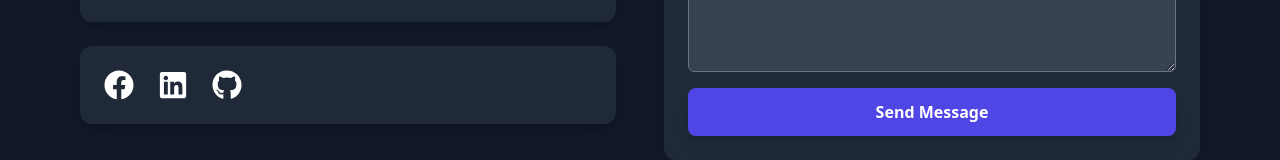
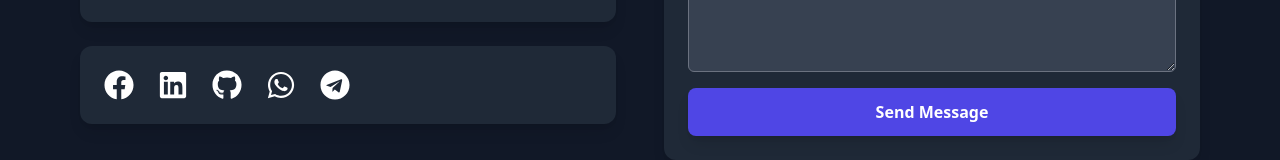
Before and after one commit to atefElhamsa/portfolio, a React (Vite) app: page / in a window 1280 px wide. Shown: the part 4570-4730 px from the top of the page. Built offline with nearby package versions, Linux system fonts and the light colour scheme.

Commit message:
update contact

```diff
--- a/src/Components/Contact.jsx
+++ b/src/Components/Contact.jsx
@@ -6,6 +6,8 @@ import {
   FaEnvelope,
   FaPhone,
   FaMapMarkerAlt,
+  FaWhatsapp,
+  FaTelegram,
 } from "react-icons/fa";
 import { motion } from "framer-motion";
 const Contact = () => {
@@ -88,6 +90,22 @@ const Contact = () => {
                 >
                   <FaGithub />
                 </a>
+                <a
+                  href="https://wa.me/201552946586"
+                  target="_blank"
+                  rel="noopener noreferrer"
+                  className="hover:text-green-400 transition text-3xl"
+                >
+                  <FaWhatsapp />
+                </a>
+                <a
+                  href="https://t.me/+201552946586"
+                  target="_blank"
+                  rel="noopener noreferrer"
+                  className="hover:text-blue-400 transition text-3xl"
+                >
+                  <FaTelegram />
+                </a>
               </div>
             </div>
 
```
